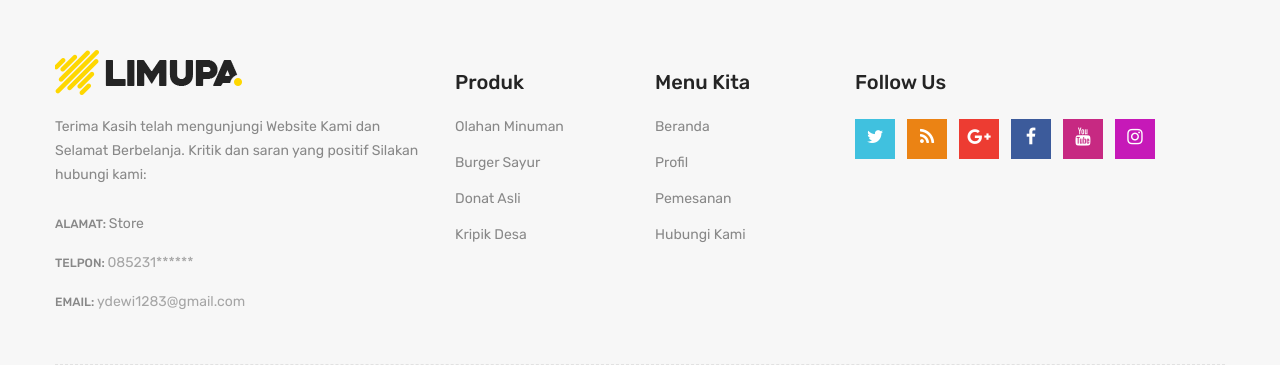
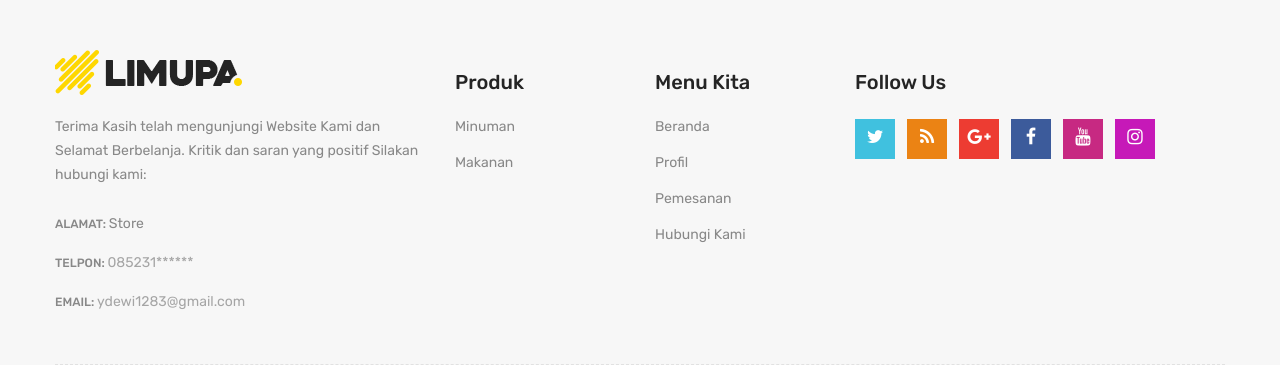
Before and after one commit to YuliaDewiSusanti/ProjectUASWeb, a Django app: page /makanan/makanan in a window 1280 px wide. Shown: the part 1287-1652 px from the top of the page. Run offline with Django 4.2, Linux system fonts and the light colour scheme; data comes from the database, SQL or seed files in the repository; both versions use the stored data as it was after the commit; parts of the project's set-up code (start-up, migrations or seed data) failed here and were passed over; some libraries are stand-ins or nearby versions.

Commit message:
first commit

```diff
--- a/dewi/templates/produk.html
+++ b/dewi/templates/produk.html
@@ -125,7 +125,7 @@
                                         <div class="inc qtybutton"><i class="fa fa-angle-up"></i></div>
                                     </div>
                                 </div>
-                                {{ cart_product_form }}
+                                {{ susanti_product_form }}
                                 <button class="add-to-cart" type="submit">Tambah cart</button>
                             </form>
                         </div>
--- a/susanti/templates/pemesanan.html
+++ b/susanti/templates/pemesanan.html
@@ -74,7 +74,7 @@
                         <div class="cart-page-total">
                             <h2>Total Cart</h2>
                             <ul>
-                                <li>Total <span>Rp. {{ cart.get_total_price|intcomma }}</span></li>
+                                <li>Total <span>Rp. {{ susanti.get_total_price|intcomma }}</span></li>
                             </ul>
                             <a href="{% url 'checkout' %}">Checkout</a>
                         </div>
--- a/templates/base.html
+++ b/templates/base.html
@@ -258,10 +258,9 @@
                                     <div class="footer-block">
                                         <h3 class="footer-block-title">Produk</h3>
                                         <ul>
-                                            <li><a href="#">Olahan Minuman</a></li>
-                                            <li><a href="#">Burger Sayur</a></li>
-                                            <li><a href="#">Donat Asli</a></li>
-                                            <li><a href="#">Kripik Desa</a></li>
+                                            <li><a href="#">Minuman</a></li>
+                                            <li><a href="#">Makanan</a></li>
+
                                         </ul>
                                     </div>
                                 </div>
@@ -443,7 +442,7 @@
                                                                 <div class="dec qtybutton"><i class="fa fa-angle-down"></i></div>
                                                                 <div class="inc qtybutton"><i class="fa fa-angle-up"></i></div></div>
                                                             </div>
-                                                            {{ cart_product_form}}
+                                                            {{ susanti_product_form}}
                                                             <button class="add-to-cart" type="submit">Tambah cart</button>
                                                             </div>
                                                 </form>
```
Also changed, not shown: db.sqlite3.
